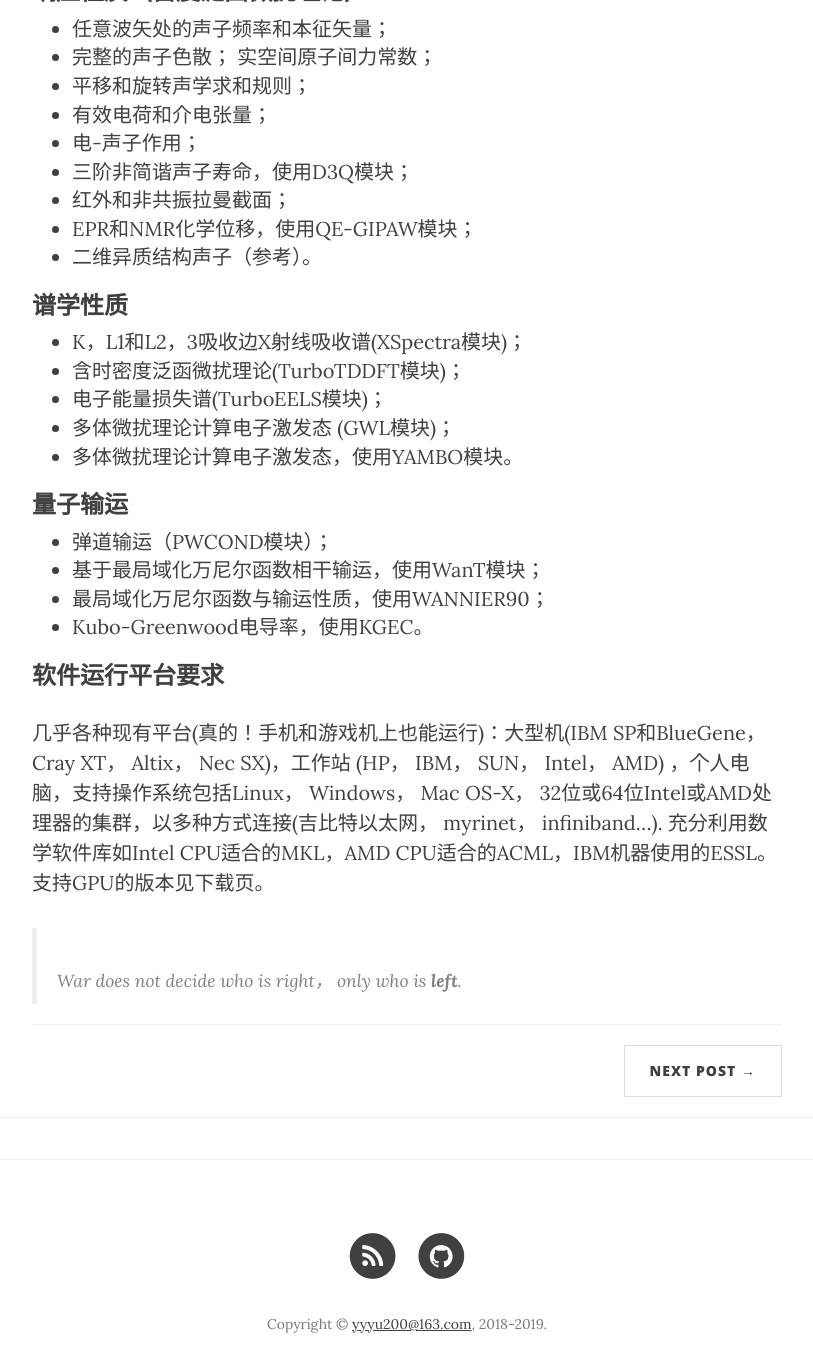
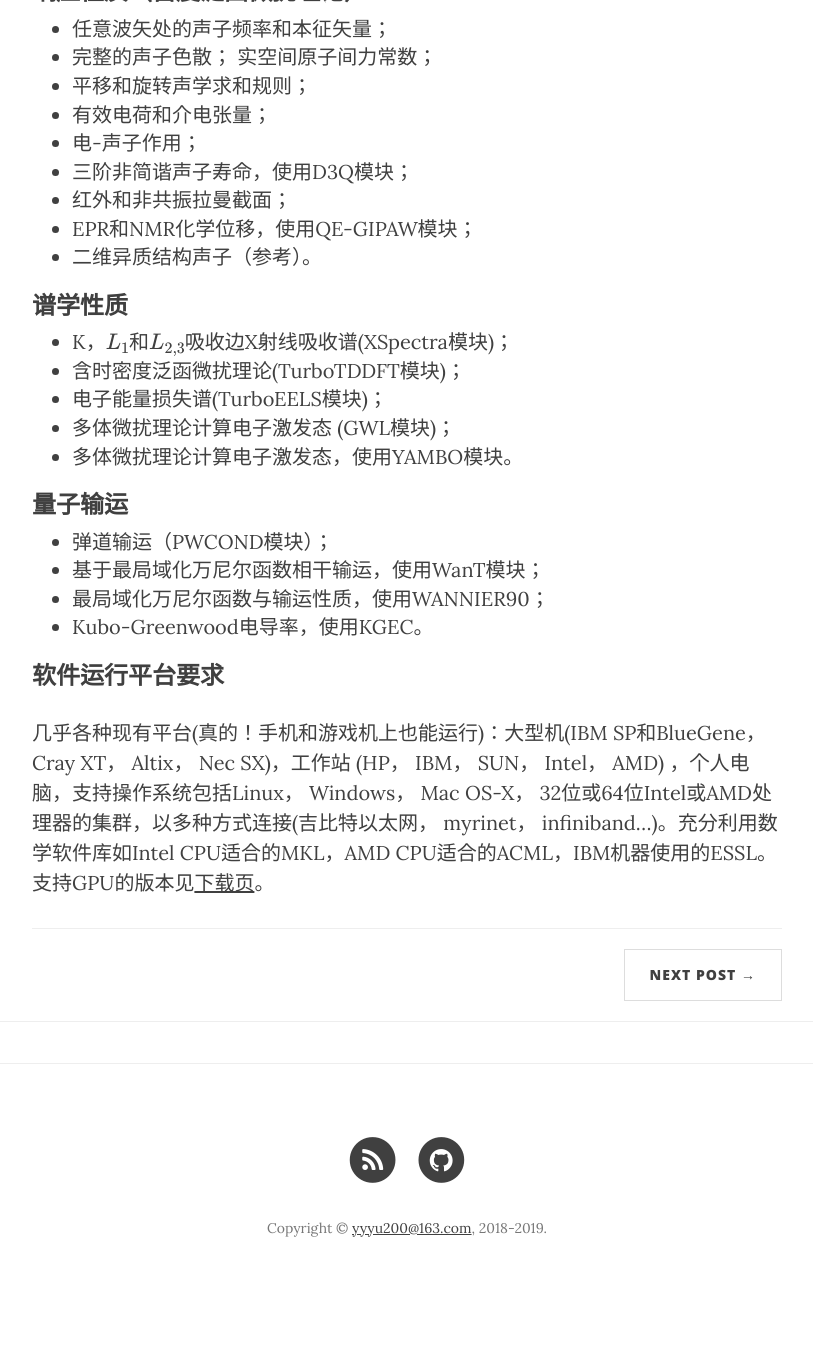
Before and after one commit to yyyu200/DFTbook, a Jekyll site: the page built from _posts/2018-05-01-QE-List.markdown, in a window 1280 px wide and 1400 px high, scrolled down 1201 px. Shown: the top 1372 px of the window, without its empty margins (233-1046 px from the left). Built offline with Jekyll 4.4.1, drawn with Linux system fonts in a browser that asks for light colours; nearby versions of some CDN libraries; formulas are drawn with MathJax 3; comment, search, counter and statistics services are not loaded; after the commit the page ends 2505 px from its top, so only the background shows below that.

Commit message:
modify at20190918-09:11:25-aliyun

```diff
--- a/_posts/2018-05-01-QE-List.markdown
+++ b/_posts/2018-05-01-QE-List.markdown
@@ -54,7 +54,7 @@ source: http://www.quantum-espresso.org/project/what-can-qe-do
 + 二维异质结构声子（参考）。
 
 ### 谱学性质
-+ K，L1和L2，3吸收边X射线吸收谱(XSpectra模块)；
++ K，$L_{1}$和$L_{2,3}$吸收边X射线吸收谱(XSpectra模块)；
 + 含时密度泛函微扰理论(TurboTDDFT模块)；
 + 电子能量损失谱(TurboEELS模块)；
 + 多体微扰理论计算电子激发态 (GWL模块)；
@@ -67,8 +67,4 @@ source: http://www.quantum-espresso.org/project/what-can-qe-do
 + Kubo-Greenwood电导率，使用KGEC。
 
 ### 软件运行平台要求
-几乎各种现有平台(真的！手机和游戏机上也能运行)：大型机(IBM SP和BlueGene， Cray XT， Altix， Nec SX)，工作站 (HP， IBM， SUN， Intel， AMD) ，个人电脑，支持操作系统包括Linux， Windows， Mac OS-X， 32位或64位Intel或AMD处理器的集群，以多种方式连接(吉比特以太网， myrinet， infiniband…). 充分利用数学软件库如Intel CPU适合的MKL，AMD CPU适合的ACML，IBM机器使用的ESSL。支持GPU的版本见下载页。
-
-
-
->War does not decide who is right， only who is **left**.
+几乎各种现有平台(真的！手机和游戏机上也能运行)：大型机(IBM SP和BlueGene， Cray XT， Altix， Nec SX)，工作站 (HP， IBM， SUN， Intel， AMD) ，个人电脑，支持操作系统包括Linux， Windows， Mac OS-X， 32位或64位Intel或AMD处理器的集群，以多种方式连接(吉比特以太网， myrinet， infiniband…)。充分利用数学软件库如Intel CPU适合的MKL，AMD CPU适合的ACML，IBM机器使用的ESSL。支持GPU的版本见[下载页](http://www.quantum-espresso.org/download)。
```
